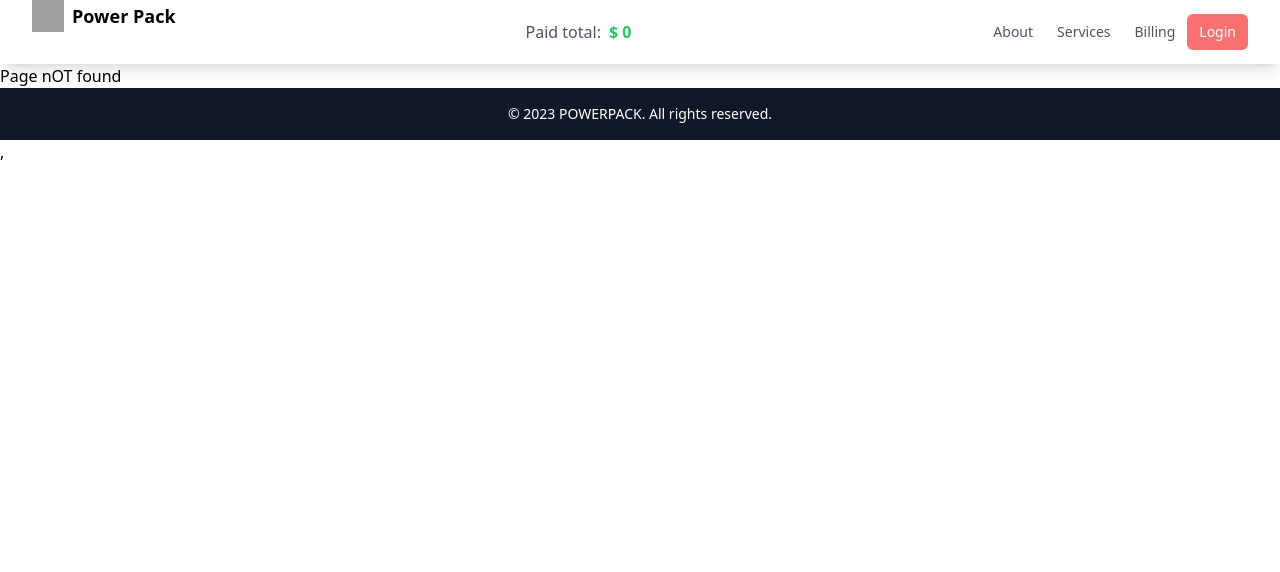
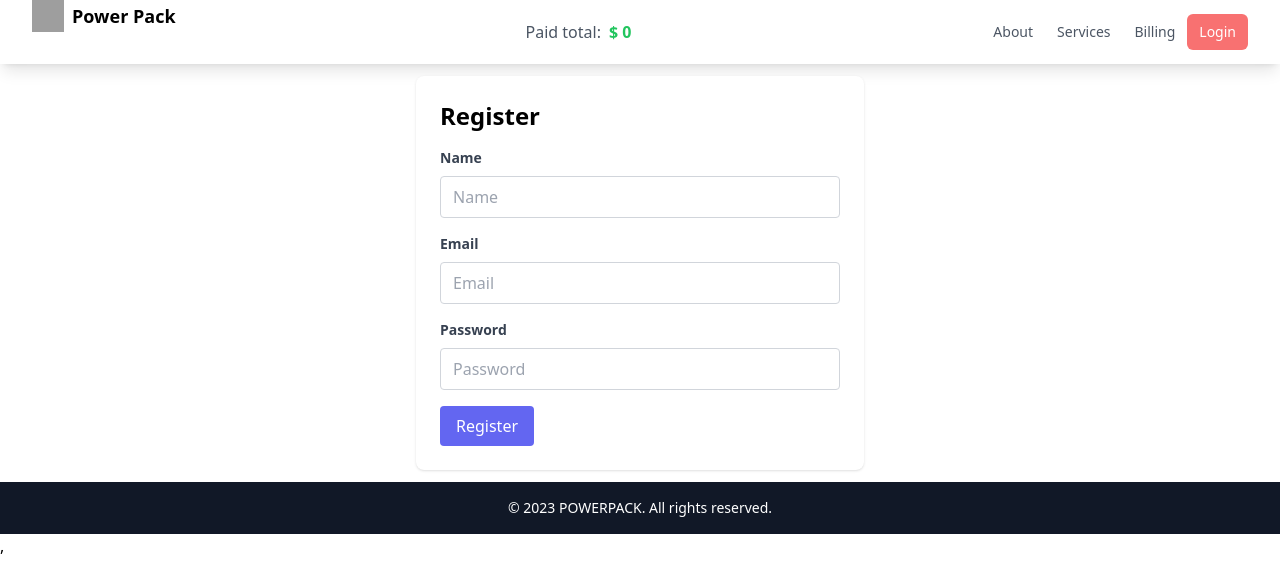
Before and after one commit to afreul-joy/Power-Hack-Client, a React (Vite) app: page /register in a window 1280 px wide. Before the commit this address had no page. Shown: the top 572 px of the page. Built offline with nearby package versions, Linux system fonts and the light colour scheme; grey boxes are pictures that could not be loaded.

Commit message:
reload issue

```diff
--- a/package.json
+++ b/package.json
@@ -11,6 +11,7 @@
   },
   "dependencies": {
     "axios": "^1.4.0",
+    "jwt-decode": "^3.1.2",
     "react": "^18.2.0",
     "react-dom": "^18.2.0",
     "react-router-dom": "^6.11.1"
--- a/src/App.jsx
+++ b/src/App.jsx
@@ -5,20 +5,31 @@ import Header from "./Components/Header/Header";
 import Footer from "./Components/Footer/Footer";
 import NotFound from "./Pages/NotFound/NotFound";
 import Billing from "./Pages/Billing/Billing";
+import Login from "./Components/Authentication/Login/Login";
+import Register from "./Components/Authentication/Register/Register";
+import UserProvider from "./context/userContext";
+import ProtectedRoute from "./Components/Authentication/ProtectedRoute/ProtectedRoute";
 
 function App() {
   return (
     <>
+      <UserProvider>
         <Header />
 
         <Routes>
           <Route path="/" element={<Home />} />
+
+          <Route element={<ProtectedRoute />}>
+            <Route path="/billing" element={<Billing />} />
             <Route path="/about" element={<About />} />
-        <Route path="/billing" element={<Billing />} />
+          </Route>
+          <Route path="/login" element={<Login />} />
+          <Route path="/register" element={<Register />} />
           <Route path="*" element={<NotFound />} />
         </Routes>
 
         <Footer />
+      </UserProvider>
     </>
   );
 }
--- /dev/null
+++ b/src/Components/Authentication/Login/Login.jsx
@@ -0,0 +1,107 @@
+import { useContext, useState } from "react";
+import axios from "axios";
+import { Link, useLocation, useNavigate } from "react-router-dom";
+import { UserContext } from "../../../context/userContext";
+import jwtDecode from "jwt-decode";
+
+const Login = () => {
+  const [email, setEmail] = useState("");
+  const [password, setPassword] = useState("");
+  const navigate = useNavigate();
+  const location = useLocation();
+  const { setUser } = useContext(UserContext); // setUser is a function that will update the user state
+
+  async function loginUser(event) {
+    event.preventDefault();
+
+    try {
+      const response = await axios.post("http://localhost:4000/login", {
+        email,
+        password,
+      });
+
+      const { status, JWT_TOKEN } = response.data;
+      console.log(response.data);
+      if (status === "valid user") {
+        localStorage.setItem("token", JWT_TOKEN);
+
+        // Decode the JWT token to extract user information
+        const decodedToken = jwtDecode(JWT_TOKEN);
+        const user = {
+          email: decodedToken.email,
+          // Add other user information you want to extract from the token
+        };
+        if (location.state?.from) {
+          navigate(location.state.from);
+        } else {
+          navigate("/"); // Redirect to a default page if no specific page is requested
+        }
+        setUser(user);
+        alert("Login successful");
+      } else {
+        alert("Please check your username and password");
+      }
+    } catch (error) {
+      console.error("Login error:", error);
+    }
+  }
+
+  return (
+    <div className="max-w-md my-3 mx-auto p-6 bg-white rounded-lg shadow">
+      <h1 className="text-2xl font-bold mb-4">Login</h1>
+      <form onSubmit={loginUser}>
+        <div className="mb-4">
+          <label
+            className="block text-gray-700 text-sm font-bold mb-2"
+            htmlFor="email"
+          >
+            Email
+          </label>
+          <input
+            id="email"
+            value={email}
+            onChange={(e) => setEmail(e.target.value)}
+            type="email"
+            placeholder="Email"
+            className="w-full px-3 py-2 border border-gray-300 rounded focus:outline-none focus:border-indigo-500"
+          />
+        </div>
+        <div className="mb-4">
+          <label
+            className="block text-gray-700 text-sm font-bold mb-2"
+            htmlFor="password"
+          >
+            Password
+          </label>
+          <input
+            id="password"
+            value={password}
+            onChange={(e) => setPassword(e.target.value)}
+            type="password"
+            placeholder="Password"
+            className="w-full px-3 py-2 border border-gray-300 rounded focus:outline-none focus:border-indigo-500"
+          />
+        </div>
+        <div className="flex items-center justify-between">
+          <button
+            type="submit"
+            className="bg-indigo-500 text-white py-2 px-4 rounded hover:bg-indigo-600 focus:outline-none focus:bg-indigo-600"
+          >
+            Login
+          </button>
+          <p>
+            <span className=" text-yellow-700 "> New User? </span>
+            <Link
+              to="/register"
+              className="text-gray-600 hover:text-indigo-600"
+            >
+              Register now!
+            </Link>
+          </p>
+        </div>
+      </form>
+    </div>
+  );
+};
+
+export default Login;
--- /dev/null
+++ b/src/Components/Authentication/ProtectedRoute/ProtectedRoute.jsx
@@ -0,0 +1,35 @@
+import { Outlet, useNavigate, useLocation } from "react-router-dom";
+import { useContext, useEffect } from "react";
+import { UserContext } from "../../../context/userContext";
+
+const ProtectedRoute = () => {
+  const navigate = useNavigate();
+  const { user, loading } = useContext(UserContext);
+  const location = useLocation();
+
+  useEffect(() => {
+    const checkAuthStatus = async () => {
+      try {
+        const token = localStorage.getItem("token");
+        if (!token || !user) {
+          navigate("/login", { state: { from: location.pathname } }); // Redirect to the login page and pass the current location as the "from" state
+        } else {
+          // Perform additional authentication checks if required
+        }
+      } catch (error) {
+        console.log(error);
+      }
+    };
+
+    checkAuthStatus();
+  }, [user, navigate, location]);
+
+  if (loading) {
+    // Show a loading indicator while checking authentication status
+    return <div>Loading...</div>;
+  }
+
+  return <Outlet />;
+};
+
+export default ProtectedRoute;
--- /dev/null
+++ b/src/Components/Authentication/Register/Register.jsx
@@ -0,0 +1,97 @@
+import { useState } from "react";
+import axios from "axios";
+import { useNavigate } from "react-router-dom";
+
+const Register = () => {
+  const navigate = useNavigate();
+  const [name, setName] = useState("");
+  const [email, setEmail] = useState("");
+  const [password, setPassword] = useState("");
+
+  async function registerUser(event) {
+    event.preventDefault();
+
+    try {
+      const response = await axios.post("http://localhost:4000/register", {
+        name,
+        email,
+        password,
+      });
+      console.log(response);
+      const { status } = response;
+
+      if (status === 200) {
+        alert("Register successful");
+        navigate("/login");
+      }
+    } catch (error) {
+      console.error("Registration error:", error);
+    }
+  }
+
+  return (
+    <div className="max-w-md my-3 mx-auto p-6 bg-white rounded-lg shadow">
+      <h1 className="text-2xl font-bold mb-4">Register</h1>
+      <form onSubmit={registerUser}>
+        <div className="mb-4">
+          <label
+            className="block text-gray-700 text-sm font-bold mb-2"
+            htmlFor="name"
+          >
+            Name
+          </label>
+          <input
+            id="name"
+            value={name}
+            onChange={(e) => setName(e.target.value)}
+            type="text"
+            placeholder="Name"
+            className="w-full px-3 py-2 border border-gray-300 rounded focus:outline-none focus:border-indigo-500"
+          />
+        </div>
+        <div className="mb-4">
+          <label
+            className="block text-gray-700 text-sm font-bold mb-2"
+            htmlFor="email"
+          >
+            Email
+          </label>
+          <input
+            id="email"
+            value={email}
+            onChange={(e) => setEmail(e.target.value)}
+            type="email"
+            placeholder="Email"
+            className="w-full px-3 py-2 border border-gray-300 rounded focus:outline-none focus:border-indigo-500"
+          />
+        </div>
+        <div className="mb-4">
+          <label
+            className="block text-gray-700 text-sm font-bold mb-2"
+            htmlFor="password"
+          >
+            Password
+          </label>
+          <input
+            id="password"
+            value={password}
+            onChange={(e) => setPassword(e.target.value)}
+            type="password"
+            placeholder="Password"
+            className="w-full px-3 py-2 border border-gray-300 rounded focus:outline-none focus:border-indigo-500"
+          />
+        </div>
+        <div className="flex items-center justify-between">
+          <button
+            type="submit"
+            className="bg-indigo-500 text-white py-2 px-4 rounded hover:bg-indigo-600 focus:outline-none focus:bg-indigo-600"
+          >
+            Register
+          </button>
+        </div>
+      </form>
+    </div>
+  );
+};
+
+export default Register;
--- a/src/Components/Header/Header.jsx
+++ b/src/Components/Header/Header.jsx
@@ -1,7 +1,16 @@
-import React from "react";
+import { useContext } from "react";
 import { Link } from "react-router-dom";
+import { UserContext } from "../../context/userContext";
 
 const Header = () => {
+  const { user, setUser } = useContext(UserContext);
+  console.log(user);
+
+  const handleLogout = () => {
+    setUser(null); // Clear the user state
+    localStorage.removeItem("token"); // Remove the token from localStorage
+  };
+
   return (
     <nav className="bg-white shadow-lg">
       <div className="max-w-7xl mx-auto px-2 sm:px-6 lg:px-8">
@@ -13,7 +22,6 @@ const Header = () => {
                 src="https://cdn.dribbble.com/userupload/3158903/file/original-3f5abe8b99ff4ba4626ddf6660115182.jpg?compress=1&resize=1024x768"
                 alt="Logo"
               />
-
               <span className="text-lg font-semibold">Power Pack</span>
             </div>
           </Link>
@@ -40,12 +48,25 @@ const Header = () => {
             >
               Billing
             </Link>
-            <Link
-              to="/login"
-              className=" hover:bg-red-700 bg-red-400 text-white px-3 py-2 rounded-md text-sm font-medium"
-            >
-              Login
-            </Link>
+
+            {user ? (
+              <>
+                <p> {user.email} </p>
+                <button
+                  onClick={handleLogout}
+                  className="hover:bg-red-700 bg-red-400 text-white px-3 py-2 rounded-md text-sm font-medium"
+                >
+                  Logout
+                </button>
+              </>
+            ) : (
+              <Link
+                to="/login"
+                className="hover:bg-red-700 bg-red-400 text-white px-3 py-2 rounded-md text-sm font-medium"
+              >
+                Login
+              </Link>
+            )}
           </div>
         </div>
       </div>
--- a/src/Pages/Home/Home.jsx
+++ b/src/Pages/Home/Home.jsx
@@ -1,5 +1,3 @@
-import React from "react";
-
 const Home = () => {
   return (
     <div className="bg-[#222736] text-white">
--- /dev/null
+++ b/src/context/UserContext.jsx
@@ -0,0 +1,40 @@
+/* eslint-disable react/prop-types */
+import jwtDecode from "jwt-decode";
+import { createContext, useEffect, useState } from "react";
+
+export const UserContext = createContext({});
+
+const UserProvider = ({ children }) => {
+  const [user, setUser] = useState(null);
+  const [loading, setLoading] = useState(true);
+
+  useEffect(() => {
+    const checkAuthStatus = async () => {
+      try {
+        const token = localStorage.getItem("token");
+        if (token) {
+          const decodedToken = jwtDecode(token);
+          const user = {
+            email: decodedToken.email,
+            // Add other user information you want to extract from the token
+          };
+          setUser(user);
+        }
+      } catch (error) {
+        console.log(error);
+      } finally {
+        setLoading(false);
+      }
+    };
+
+    checkAuthStatus();
+  }, []);
+
+  return (
+    <UserContext.Provider value={{ user, setUser, loading }}>
+      {children}
+    </UserContext.Provider>
+  );
+};
+
+export default UserProvider;
--- /dev/null
+++ b/src/hooks/useUserHooks.jsx
@@ -0,0 +1,10 @@
+import { useContext } from "react";
+import { UserContext } from "../context/userContext";
+
+const useUserHooks = () => {
+  return (
+    useContext(UserContext)
+  );
+};
+
+export default useUserHooks;
```
Also changed, not shown: 1 other file (tests, documents, lock files or other folders). Lines whose indentation alone changed are shown as unchanged.
